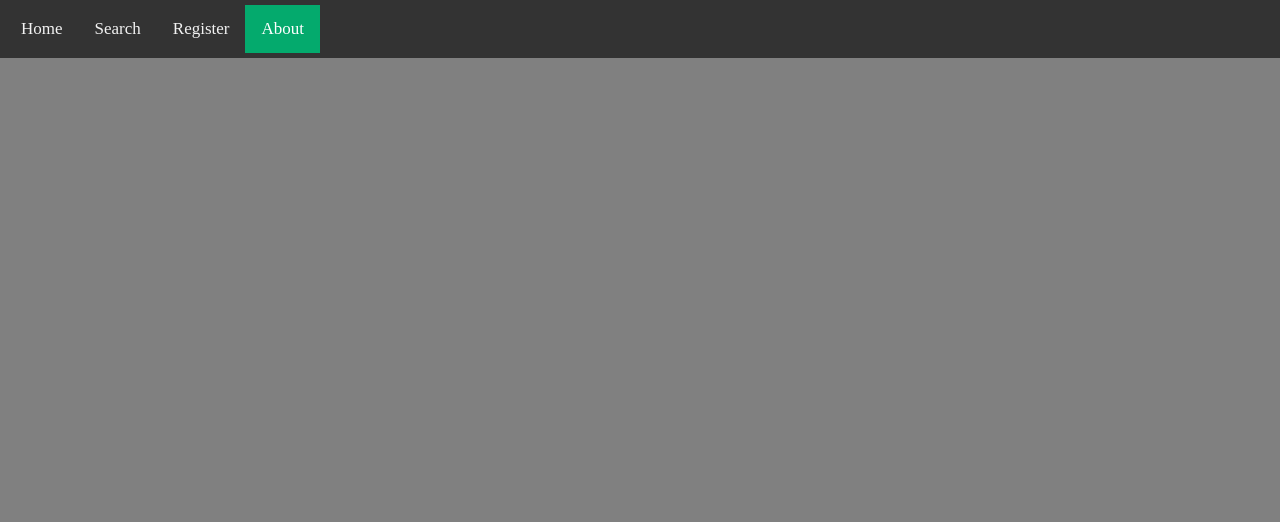
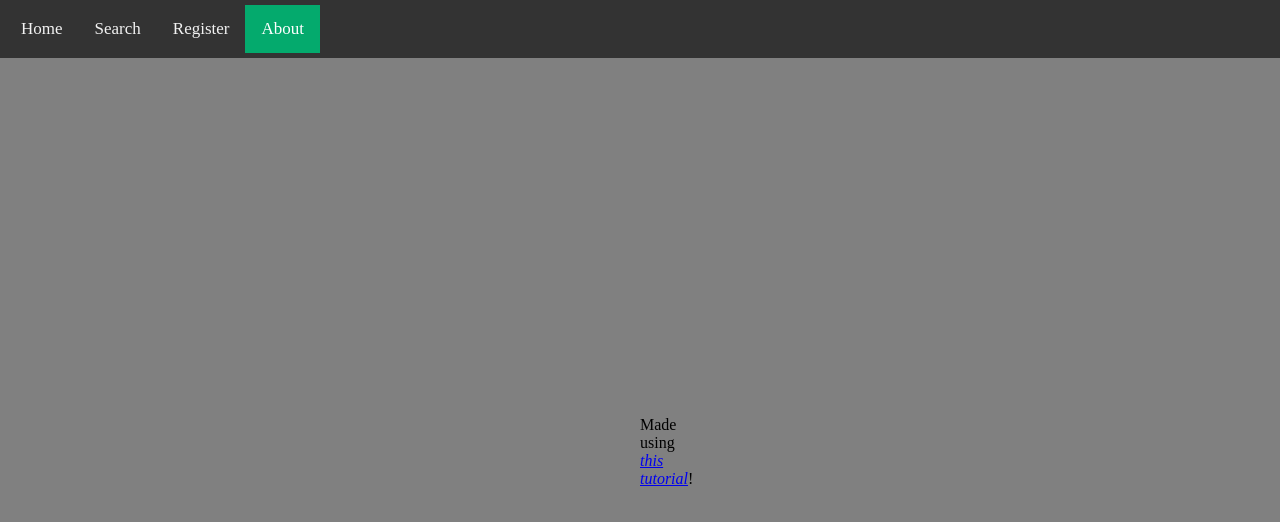
Before and after one commit to kelemii/FS-Gymapp, a website: page client/about.html in a window 1280 px wide. Drawn offline with Linux system fonts and the light colour scheme.

Commit message:
update to about page

```diff
--- a/client/about.html
+++ b/client/about.html
@@ -14,6 +14,6 @@
         <a type="submit" class="reg" href="./registrationPage.html">Register</a>
         <a type="submit" class="active" href="./about.html">About</a>
       </div>
-      <p>Made using <a href="https://www.youtube.com/watch?v=dQw4w9WgXcQ" target="blank"><em>this tutorial</em></a>!</p>
+      <p id="troll">Made using <a href="https://www.youtube.com/watch?v=dQw4w9WgXcQ" target="blank"><em>this tutorial</em></a>!</p>
 </body>
 </html>
--- a/client/style.css
+++ b/client/style.css
@@ -25,6 +25,13 @@ table, th, td {
 }
 .results {
   justify-content: space-evenly;
+}
+#troll {
+  position: absolute;
+  top: 50%;
+  left: 50%;
+  right: 50%;
+  bottom: 50%;
 }
 
 
```
